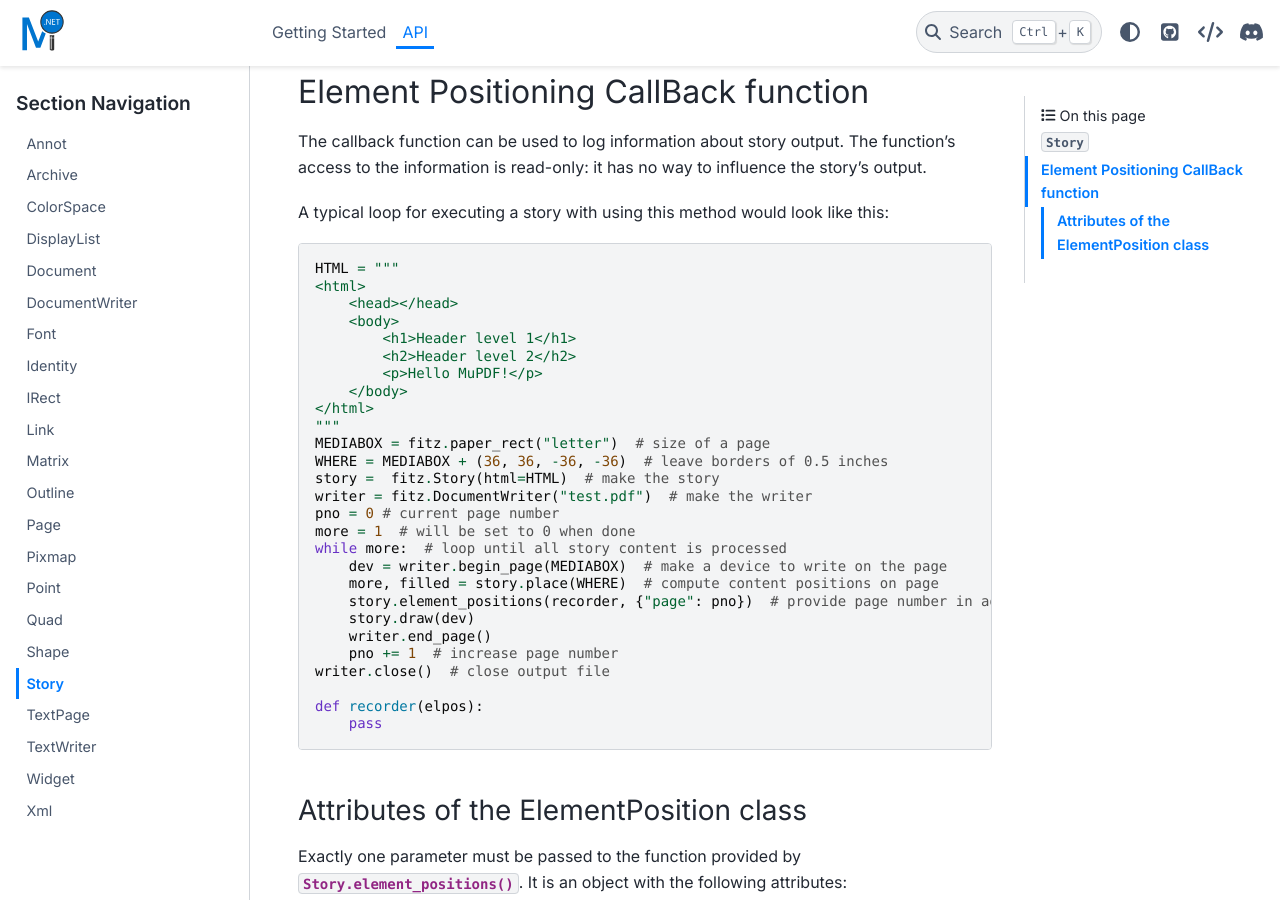
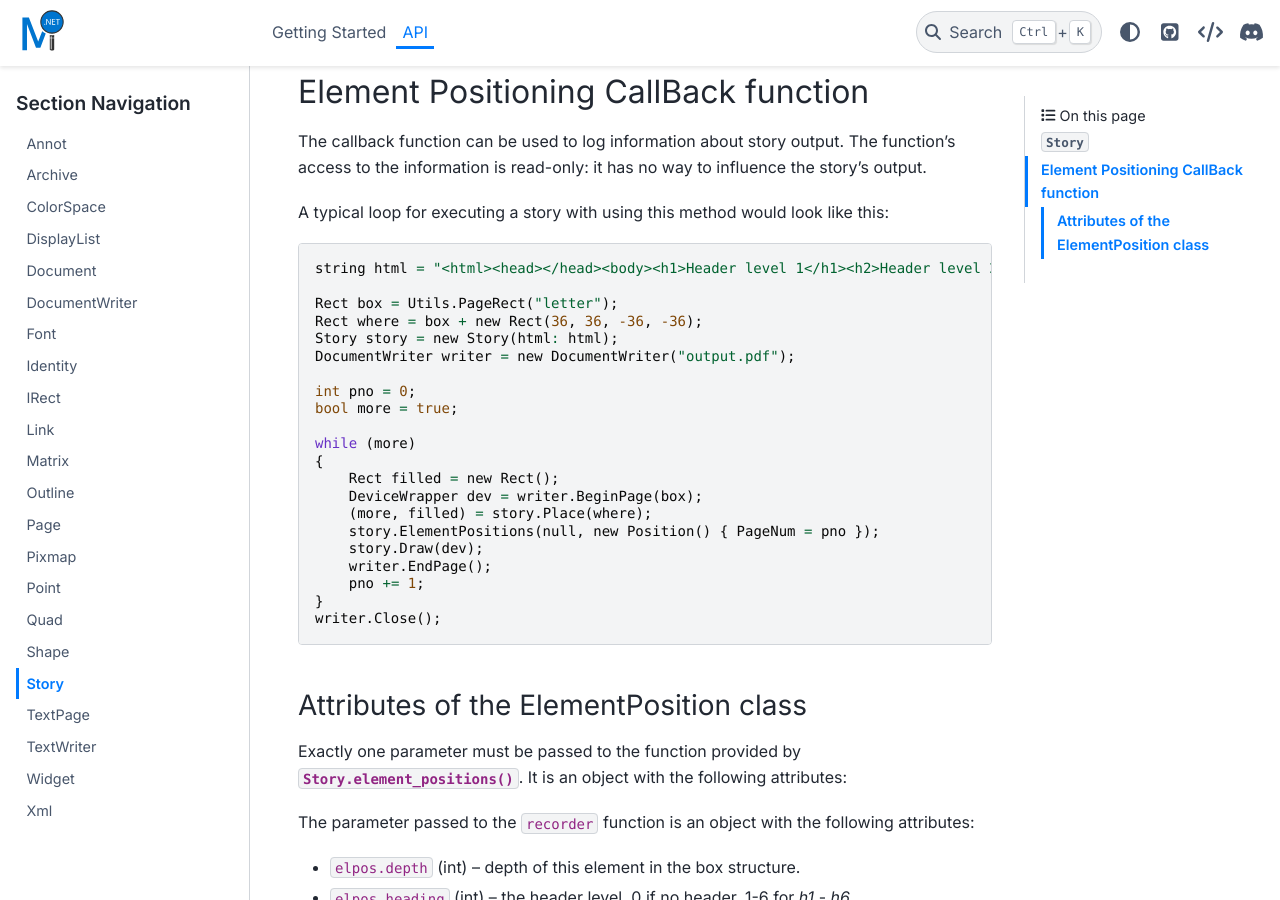
Before and after one commit to ArtifexSoftware/MuPDF.NET, a Sphinx documentation site: the page built from docs/api/story-class.rst, in a window 1280 px wide and 900 px high, scrolled down 9641 px. Built offline with Sphinx 7.4.7 and the PyData theme 0.15.4, drawn with Linux system fonts in a browser that asks for light colours; pages that are not in the unit, such as notebooks, are missing from menus.

Commit message:
Documentation: Updates C# code sample in Story class.

```diff
--- a/docs/api/story-class.rst
+++ b/docs/api/story-class.rst
@@ -344,35 +344,29 @@ The callback function can be used to log information about story output. The fun
 
 A typical loop for executing a story with using this method would look like this:
 
-.. code-block:: python
+.. code-block:: c
 
-    HTML = """
-    <html>
-        <head></head>
-        <body>
-            <h1>Header level 1</h1>
-            <h2>Header level 2</h2>
-            <p>Hello MuPDF!</p>
-        </body>
-    </html>
-    """
-    MEDIABOX = fitz.paper_rect("letter")  # size of a page
-    WHERE = MEDIABOX + (36, 36, -36, -36)  # leave borders of 0.5 inches
-    story =  fitz.Story(html=HTML)  # make the story
-    writer = fitz.DocumentWriter("test.pdf")  # make the writer
-    pno = 0 # current page number
-    more = 1  # will be set to 0 when done
-    while more:  # loop until all story content is processed
-        dev = writer.begin_page(MEDIABOX)  # make a device to write on the page
-        more, filled = story.place(WHERE)  # compute content positions on page
-        story.element_positions(recorder, {"page": pno})  # provide page number in addition
-        story.draw(dev)
-        writer.end_page()
-        pno += 1  # increase page number
-    writer.close()  # close output file
+    string html = "<html><head></head><body><h1>Header level 1</h1><h2>Header level 2</h2></body><p>Hello MuPDF</p></html>";
 
-    def recorder(elpos):
-        pass
+    Rect box = Utils.PageRect("letter");
+    Rect where = box + new Rect(36, 36, -36, -36);
+    Story story = new Story(html: html);
+    DocumentWriter writer = new DocumentWriter("output.pdf");
+
+    int pno = 0;
+    bool more = true;
+
+    while (more)
+    {
+        Rect filled = new Rect();
+        DeviceWrapper dev = writer.BeginPage(box);
+        (more, filled) = story.Place(where);
+        story.ElementPositions(null, new Position() { PageNum = pno });
+        story.Draw(dev);
+        writer.EndPage();
+        pno += 1;
+    }
+    writer.Close();
 
 
 Attributes of the ElementPosition class
```
